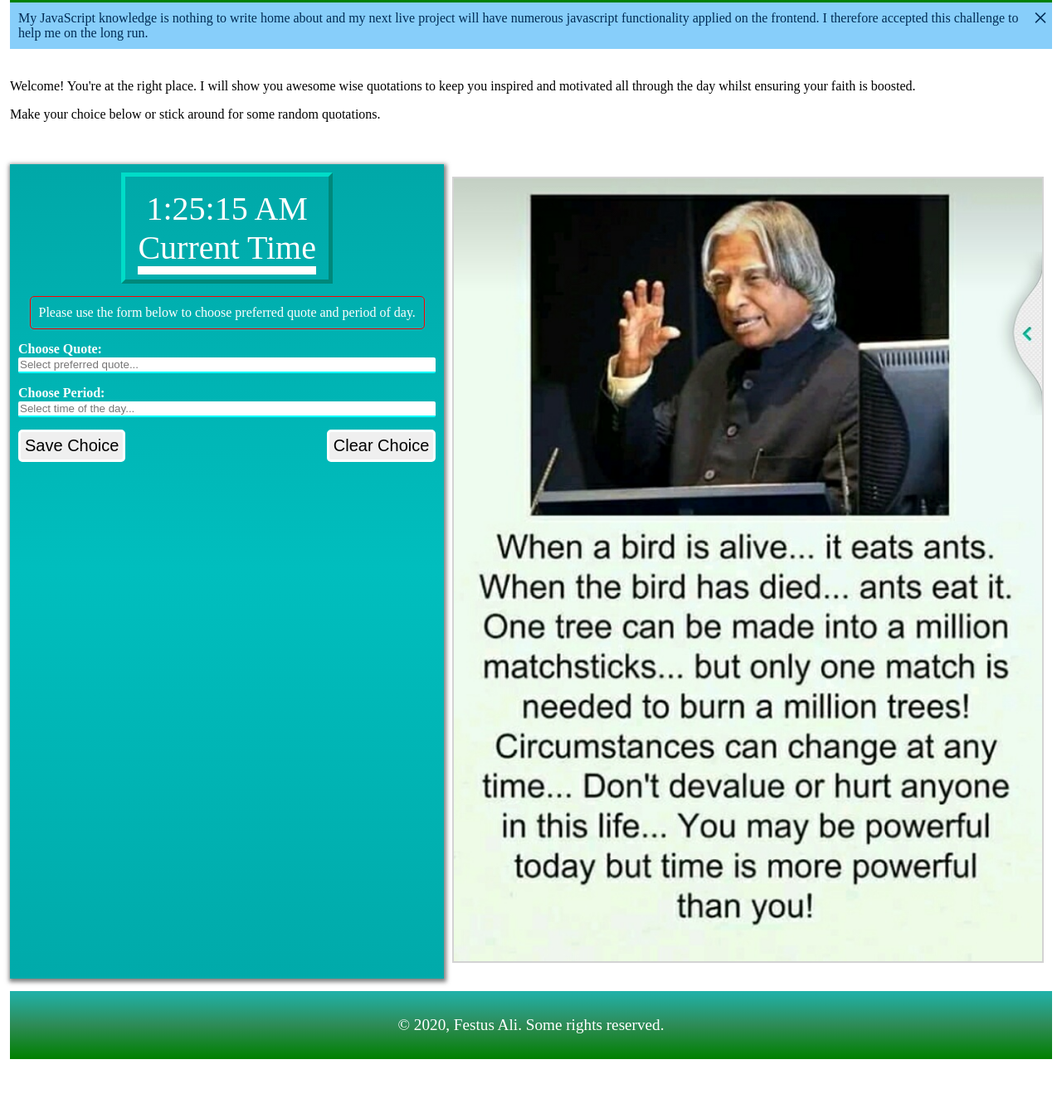
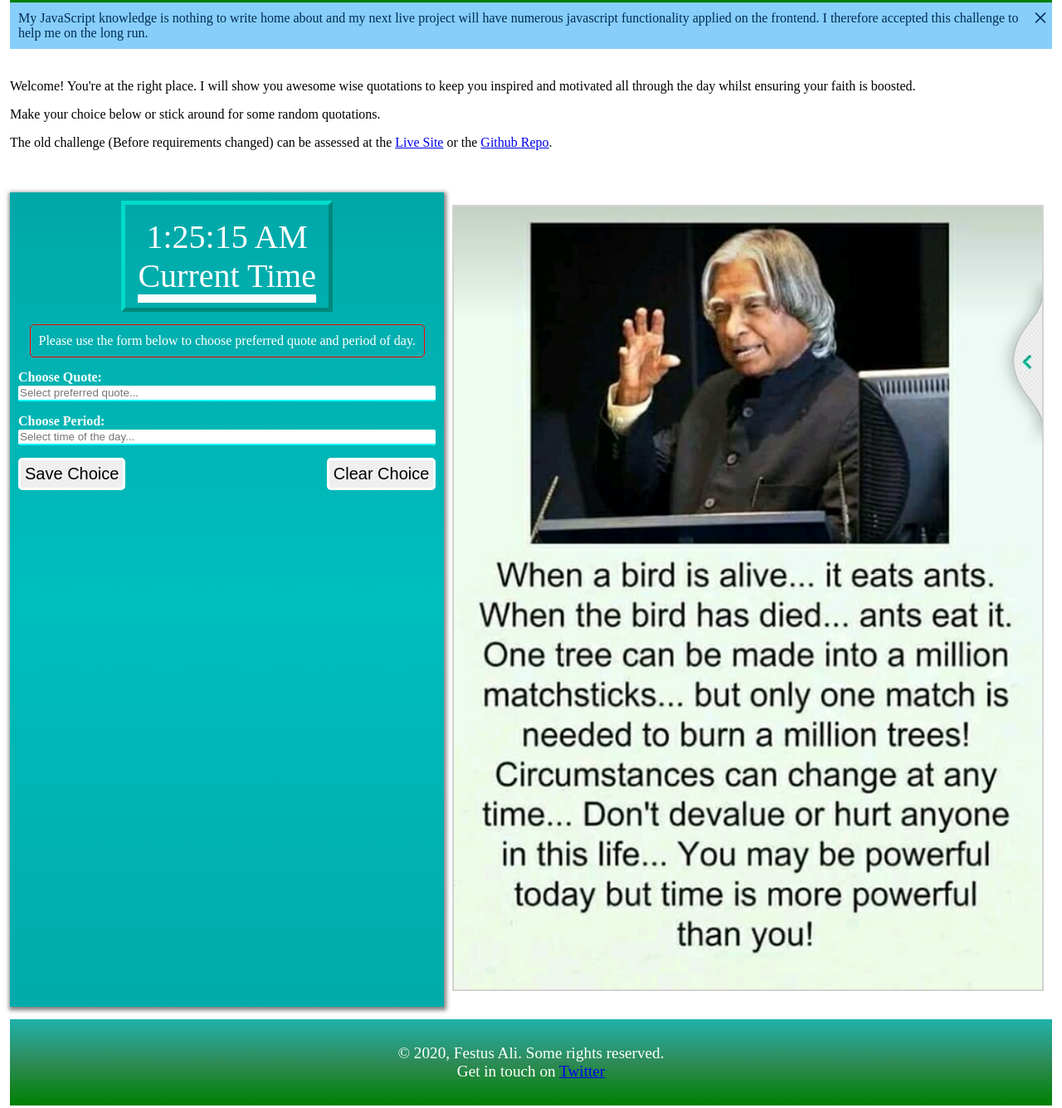
Before and after one commit to Festusali/JSLocalStorage, a plain HTML site: page index.html in a window 1280 px wide. Shown: the part 196-1532 px from the top of the page at 83% size. Before the commit the page ends 1485 px from the top, so only its background shows below. Drawn offline with Linux system fonts and the light colour scheme.

Commit message:
Modified README file and necessary added links.
Added Link To Old Challenge and to twitter profile.

```diff
--- a/index.html
+++ b/index.html
@@ -32,6 +32,9 @@
                 </p>
                 <p>
                     Make your choice below or stick around for some random quotations.
+                </p>
+                <p>
+                    The old challenge (Before requirements changed) can be assessed at the <a href="https://jstiming.netlify.app/" title="Old Implementation">Live Site</a> or the <a href="https://github.com/Festusali/JsTimeChallenge.git" title="Git Hub Repo of old Challenge">Github Repo</a>.
                 </p>
             </div>
             <div class="row">
@@ -91,7 +94,8 @@
             </div>
         </main>
         <footer>
-            &copy; <span id="year"></span>, Festus Ali. Some rights reserved.
+            &copy; <span id="year"></span>, Festus Ali. Some rights reserved.<br>
+            Get in touch on <a href="https://twitter.com/alifestus/" title="Twitter Profile" target="_blank">Twitter</a>
         </footer>
         <script src="js/script.js"></script>
     </body>
```
Also changed, not shown: 1 other file.
